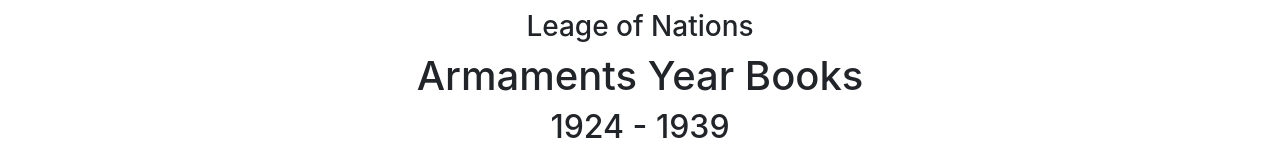
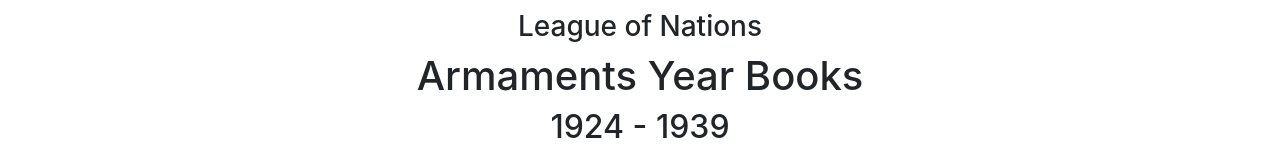
Before and after one commit to danMulvihill/leage_of_nations_arm_yb, a plain HTML site: page about.html in a window 1280 px wide. Shown: the top 157 px of the page. Drawn offline with nearby package versions, Linux system fonts and the light colour scheme.

Commit message:
fixed embarrassing spelling error

```diff
--- a/about.html
+++ b/about.html
@@ -11,7 +11,7 @@
 </head>
 <body>
     <header>
-        <h3>Leage of Nations</h3>
+        <h3>League of Nations</h3>
         <h1>Armaments Year Books</h1>
         <h2> 1924 - 1939</h2>
     </header>
```
Also changed, not shown: concise.html (+1 -1 lines), index.html (+1 -1 lines).
